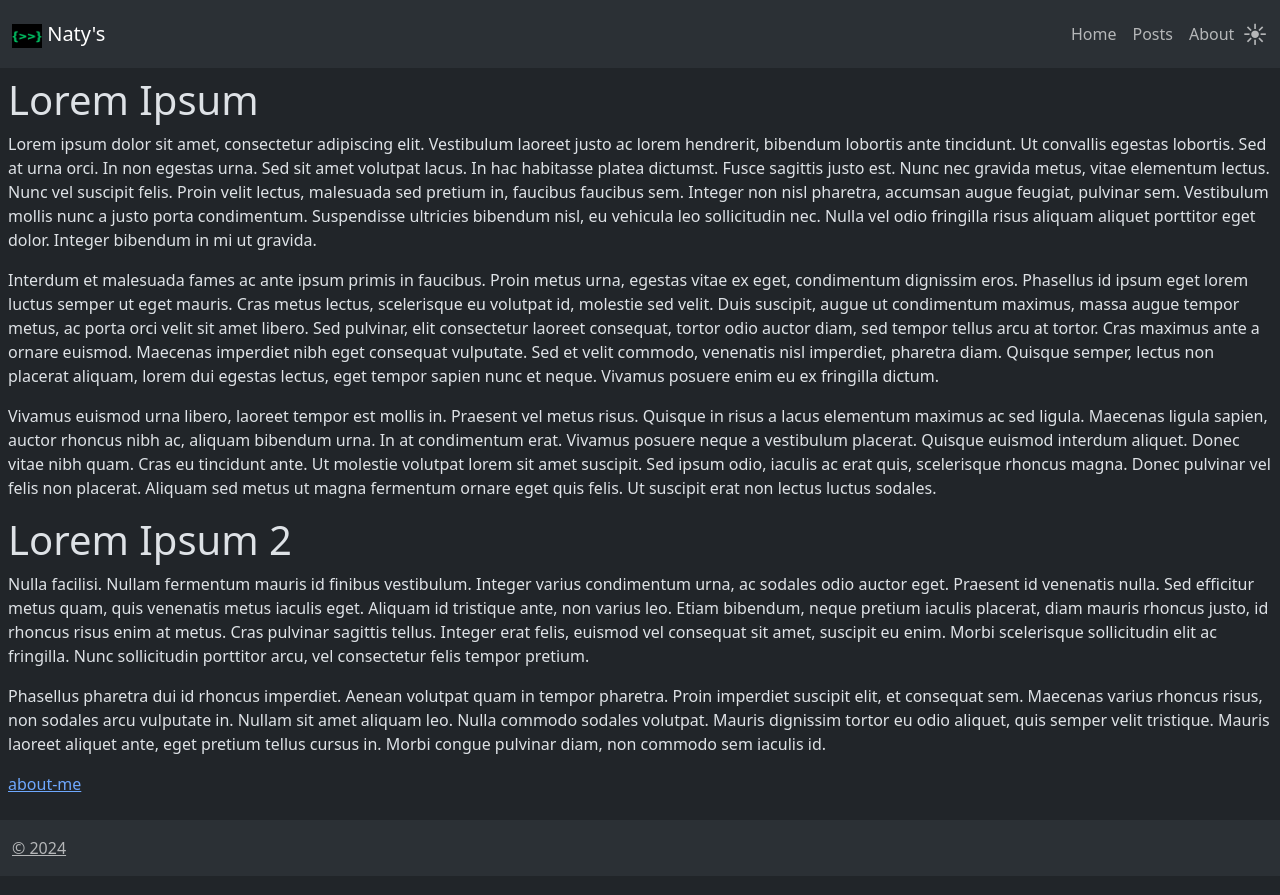
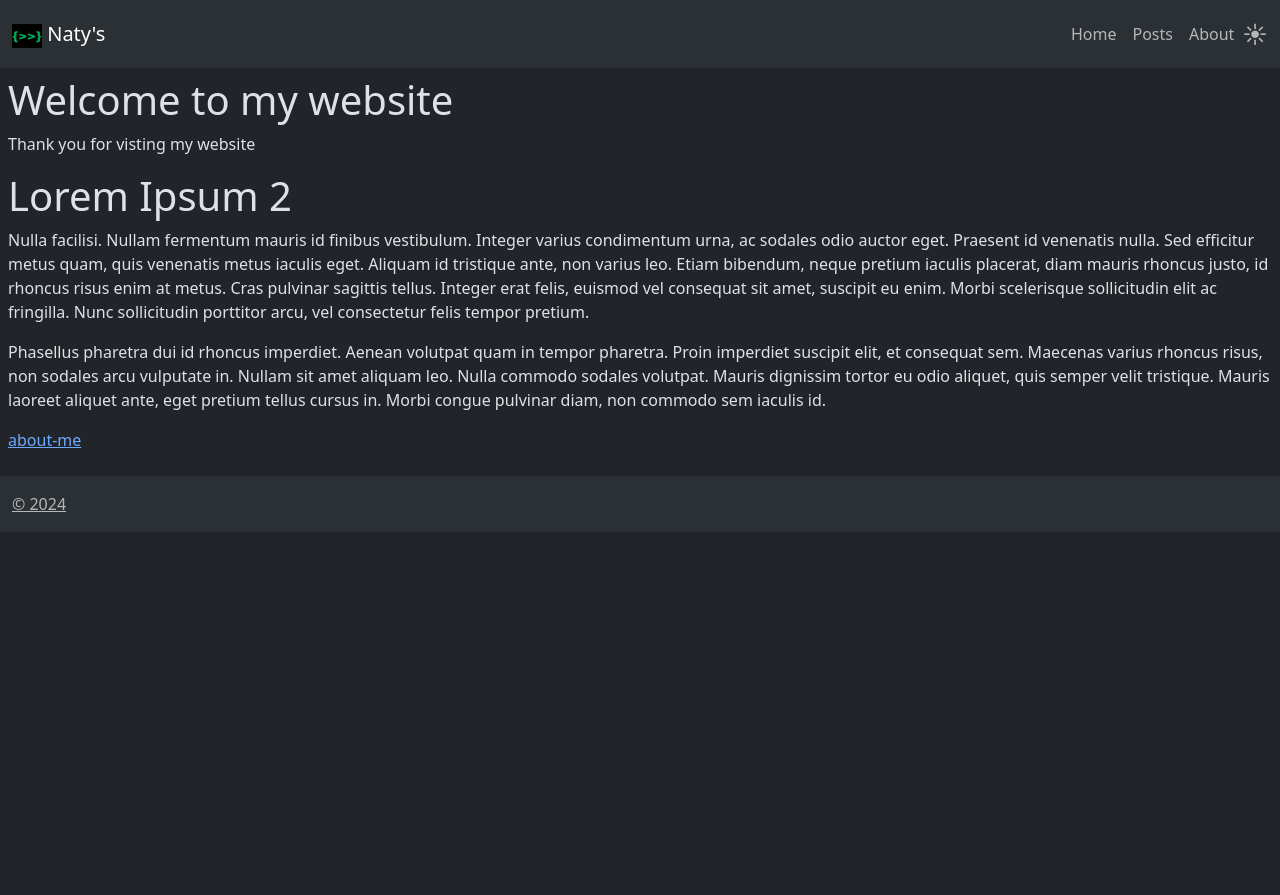
Before and after one commit to naty55/naty55.github.io, a Jekyll site: the page built from index.md, in a window 1280 px wide. Shown: the top 895 px of the page. Built offline with Jekyll 4.4.1, drawn with Linux system fonts in a browser that asks for light colours; our own code applies the rules of GitHub Pages for plain Markdown files.

Commit message:
Update index.md

```diff
--- a/index.md
+++ b/index.md
@@ -3,12 +3,8 @@ layout: default
 permalink: /
 ---
 
-# Lorem Ipsum
-Lorem ipsum dolor sit amet, consectetur adipiscing elit. Vestibulum laoreet justo ac lorem hendrerit, bibendum lobortis ante tincidunt. Ut convallis egestas lobortis. Sed at urna orci. In non egestas urna. Sed sit amet volutpat lacus. In hac habitasse platea dictumst. Fusce sagittis justo est. Nunc nec gravida metus, vitae elementum lectus. Nunc vel suscipit felis. Proin velit lectus, malesuada sed pretium in, faucibus faucibus sem. Integer non nisl pharetra, accumsan augue feugiat, pulvinar sem. Vestibulum mollis nunc a justo porta condimentum. Suspendisse ultricies bibendum nisl, eu vehicula leo sollicitudin nec. Nulla vel odio fringilla risus aliquam aliquet porttitor eget dolor. Integer bibendum in mi ut gravida.
-
-Interdum et malesuada fames ac ante ipsum primis in faucibus. Proin metus urna, egestas vitae ex eget, condimentum dignissim eros. Phasellus id ipsum eget lorem luctus semper ut eget mauris. Cras metus lectus, scelerisque eu volutpat id, molestie sed velit. Duis suscipit, augue ut condimentum maximus, massa augue tempor metus, ac porta orci velit sit amet libero. Sed pulvinar, elit consectetur laoreet consequat, tortor odio auctor diam, sed tempor tellus arcu at tortor. Cras maximus ante a ornare euismod. Maecenas imperdiet nibh eget consequat vulputate. Sed et velit commodo, venenatis nisl imperdiet, pharetra diam. Quisque semper, lectus non placerat aliquam, lorem dui egestas lectus, eget tempor sapien nunc et neque. Vivamus posuere enim eu ex fringilla dictum.
-
-Vivamus euismod urna libero, laoreet tempor est mollis in. Praesent vel metus risus. Quisque in risus a lacus elementum maximus ac sed ligula. Maecenas ligula sapien, auctor rhoncus nibh ac, aliquam bibendum urna. In at condimentum erat. Vivamus posuere neque a vestibulum placerat. Quisque euismod interdum aliquet. Donec vitae nibh quam. Cras eu tincidunt ante. Ut molestie volutpat lorem sit amet suscipit. Sed ipsum odio, iaculis ac erat quis, scelerisque rhoncus magna. Donec pulvinar vel felis non placerat. Aliquam sed metus ut magna fermentum ornare eget quis felis. Ut suscipit erat non lectus luctus sodales.
+# Welcome to my website
+Thank you for visting my website
 
 # Lorem Ipsum 2
 Nulla facilisi. Nullam fermentum mauris id finibus vestibulum. Integer varius condimentum urna, ac sodales odio auctor eget. Praesent id venenatis nulla. Sed efficitur metus quam, quis venenatis metus iaculis eget. Aliquam id tristique ante, non varius leo. Etiam bibendum, neque pretium iaculis placerat, diam mauris rhoncus justo, id rhoncus risus enim at metus. Cras pulvinar sagittis tellus. Integer erat felis, euismod vel consequat sit amet, suscipit eu enim. Morbi scelerisque sollicitudin elit ac fringilla. Nunc sollicitudin porttitor arcu, vel consectetur felis tempor pretium.
```
